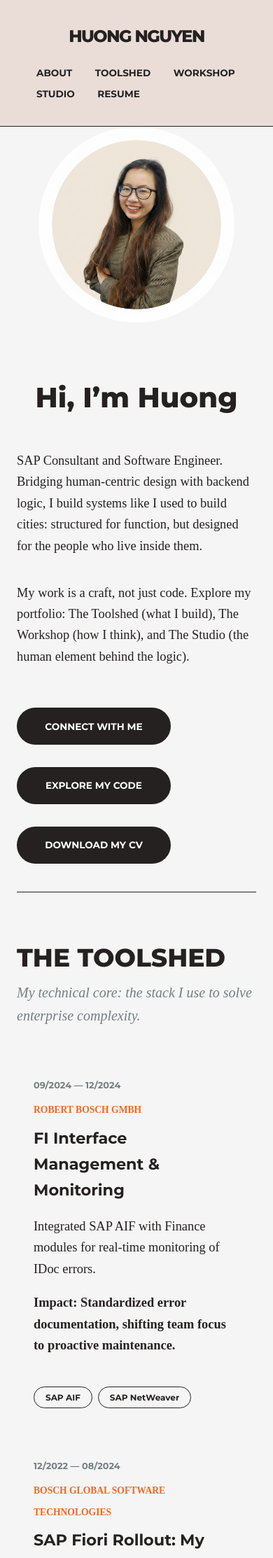
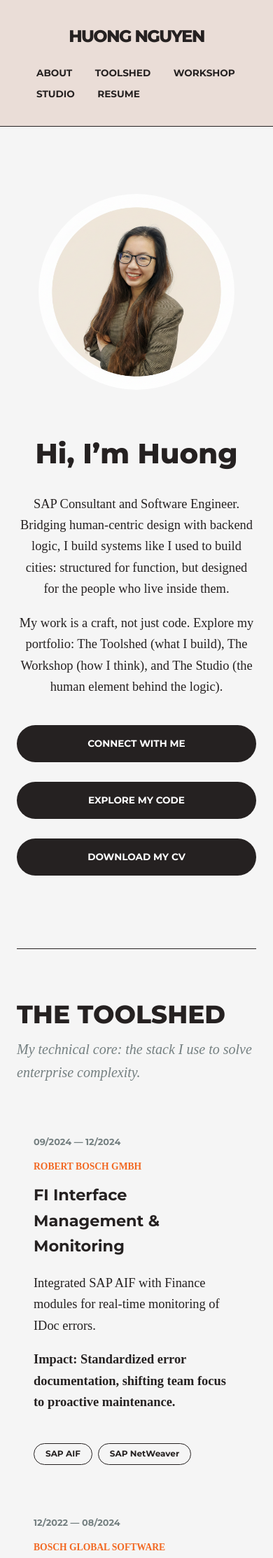
Before and after one commit to huongntn/portfolio-website, a Jekyll site: the page built from index.html, in a window 390 px wide. Shown: the top 2226 px of the page at 70% size. Built offline with Jekyll 4.4.1, drawn with Linux system fonts in a browser that asks for light colours; some web fonts are replaced.

Commit message:
Update style.css

```diff
--- a/assets/css/style.css
+++ b/assets/css/style.css
@@ -32,12 +32,12 @@
 
 /* Hero Section */
 .hero-container { display: flex; flex-direction: column; padding: 6rem 0; }
-.hero-wrapper { display: flex; flex-direction: row; justify-content: space-between; align-items: center; gap: 4rem; margin-bottom: 2rem; }
-.hero-text { flex: 1; text-align: left; min-width: 0 }
-.hero-buttons { display: flex; flex-direction: row; flex-wrap: nowrap; gap: 1rem; margin-top: 2rem; justify-content: flex-start; width: 100%; }
+.hero-wrapper { display: flex; flex-direction: row; justify-content: space-between; align-items: center; gap: 3rem; padding: 6rem 0; }
+.hero-text { flex: 1; text-align: left; }
+.hero-buttons { display: flex; flex-direction: row; flex-wrap: nowrap; gap: 0.75rem; margin-top: 2rem; justify-content: flex-start; }
 h1 { font-family: var(--font-headers); font-weight: 800; font-size: 3.75rem; margin: 0 0 1.5rem 0; }
 
-.btn-dark { display: inline-flex; justify-content: center; align-items: center; font-family: var(--font-headers); font-weight: 700; font-size: 0.85rem; text-transform: uppercase; color: var(--white); background-color: var(--text-main); text-decoration: none; padding: 0.95rem 1.5rem; border-radius: 30px; white-space: nowrap; flex-shrink: 0; transition: all 0.2s ease; }
+.btn-dark { display: inline-flex; justify-content: center; align-items: center; font-family: var(--font-headers); font-weight: 700; font-size: 0.85rem; text-transform: uppercase; color: var(--white); background-color: var(--text-main); text-decoration: none; padding: 0.95rem 1.2rem; border-radius: 30px; white-space: nowrap; flex: 0 0 auto; transition: all 0.2s ease; }
 .btn-dark:hover { background-color: var(--brand-orange); }
 
 /* Sections & Typography */
@@ -76,13 +76,13 @@
 .legal-nav a:hover { color: var(--brand-orange); }
 
 /* Responsive Adjustments */
-@media (max-width: 768px) {
-  .hero-wrapper { display: flex !important; flex-direction: column !important; text-align: center !important; padding: 0 !important; }
-  .hero-buttons { flex-direction: column; align-items: stretch; }
+@media (max-width: 900px) {
+  .hero-wrapper { flex-direction: column; text-align: center; }
+  .hero-text { text-align: center; }
+  .hero-buttons { justify-content: center; flex-wrap: wrap; }
   .hero-profile { order: -1 !important; }
   h1 { font-size: 2.5rem !important; }
-  .hero-text { display: flex; flex-direction: column; align-items: center; }
-  .btn-dark { margin: 0.5rem 0 !important; width: 220px; }
+  .btn-dark { width: 100%; margin: 0.5rem 0 !important; }
   .nav-wrapper { flex-direction: column; gap: 1rem; }
   footer .container > div { flex-direction: column !important; text-align: center; gap: 1.5rem; }
   .project-card { flex-direction: column; gap: 0.5rem; }
```
